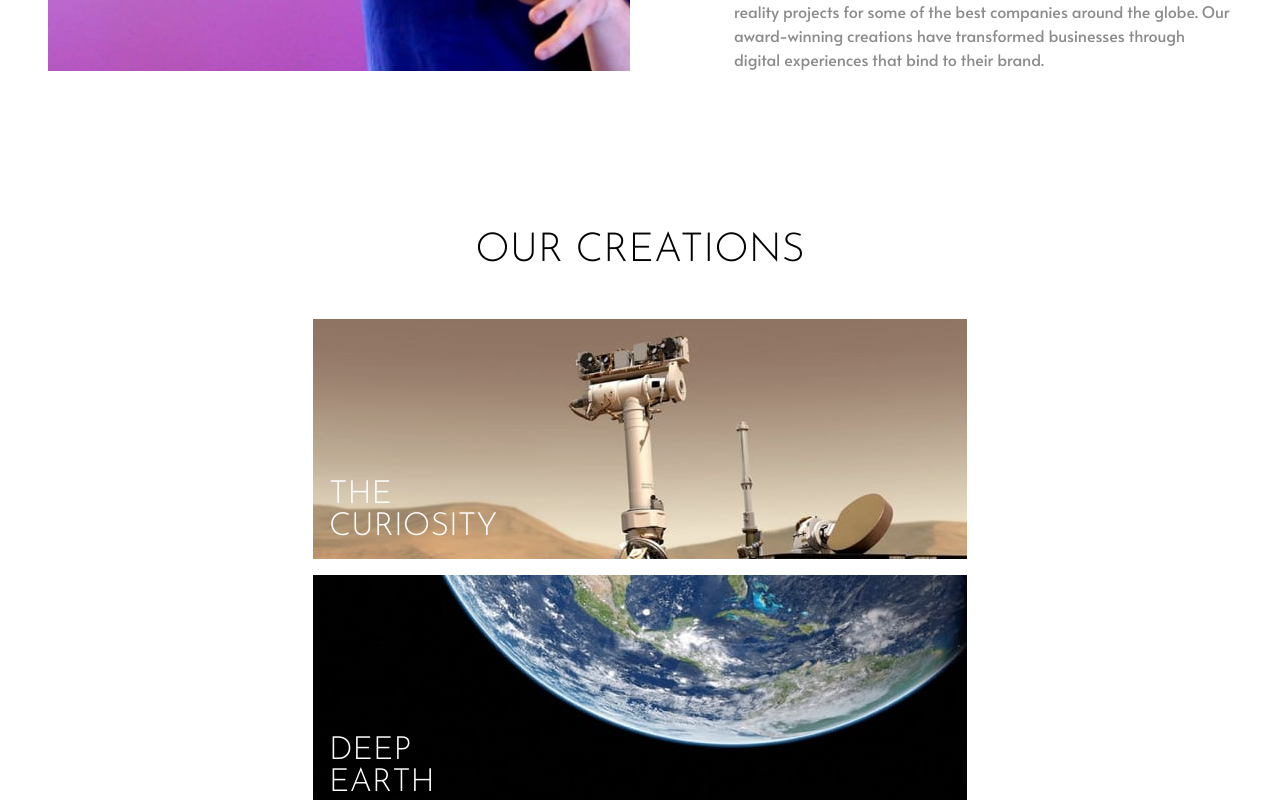
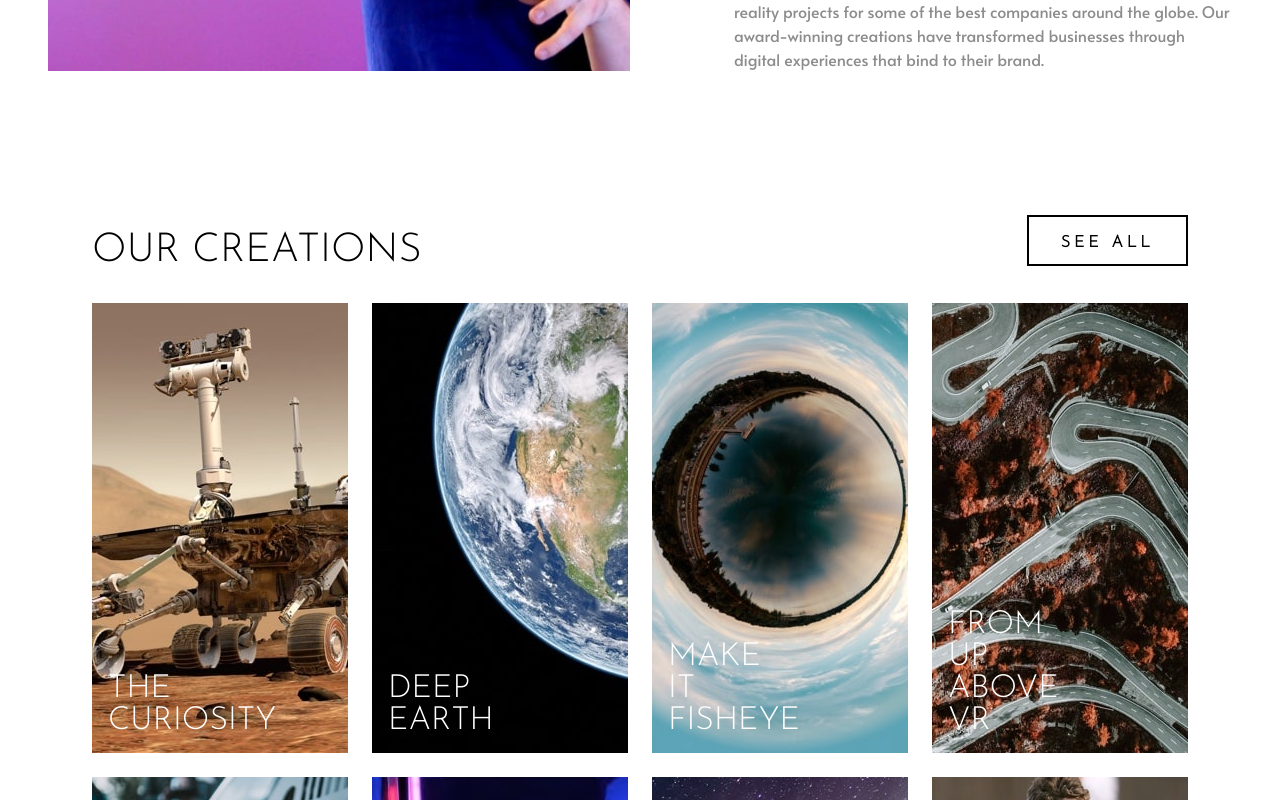
Before and after one commit to pklepa/loopstudios-landing, a React (Create React App) app: page / in a window 1280 px wide. Shown: the part 1260-2060 px from the top of the page. Built offline with nearby package versions, Linux system fonts and the light colour scheme.

Commit message:
Gallery now properly adjusts for desktop size

```diff
--- a/src/assets/styles/theme.js
+++ b/src/assets/styles/theme.js
@@ -26,8 +26,8 @@ const theme = {
   },
 
   devices: {
-    sm_mobile: `(min-width: ${sizes.mobile})`,
-    mobile: `(min-width: ${sizes.lg_mobile})`,
+    mobile: `(min-width: ${sizes.mobile})`,
+    lg_mobile: `(min-width: ${sizes.lg_mobile})`,
     tablet: `(min-width: ${sizes.tablet})`,
     desktop: `(min-width: ${sizes.desktop})`,
   },
--- a/src/components/GalleryImages.js
+++ b/src/components/GalleryImages.js
@@ -7,7 +7,16 @@ import img6 from "../assets/images/mobile/image-night-arcade.jpg";
 import img7 from "../assets/images/mobile/image-pocket-borealis.jpg";
 import img8 from "../assets/images/mobile/image-soccer-team.jpg";
 
-const images = [
+import imgDesktop1 from "../assets/images/desktop/image-curiosity.jpg";
+import imgDesktop2 from "../assets/images/desktop/image-deep-earth.jpg";
+import imgDesktop3 from "../assets/images/desktop/image-fisheye.jpg";
+import imgDesktop4 from "../assets/images/desktop/image-from-above.jpg";
+import imgDesktop5 from "../assets/images/desktop/image-grid.jpg";
+import imgDesktop6 from "../assets/images/desktop/image-night-arcade.jpg";
+import imgDesktop7 from "../assets/images/desktop/image-pocket-borealis.jpg";
+import imgDesktop8 from "../assets/images/desktop/image-soccer-team.jpg";
+
+export const images = [
   { src: img1, title: "The Curiosity" },
   { src: img2, title: "Deep Earth" },
   { src: img3, title: "Make it Fisheye" },
@@ -18,4 +27,13 @@ const images = [
   { src: img8, title: "Soccer Team VR" },
 ];
 
-export default images;
+export const imagesDesktop = [
+  { src: imgDesktop1, title: "The Curiosity" },
+  { src: imgDesktop2, title: "Deep Earth" },
+  { src: imgDesktop3, title: "Make it Fisheye" },
+  { src: imgDesktop4, title: "From up above VR" },
+  { src: imgDesktop5, title: "The Grid" },
+  { src: imgDesktop6, title: "Night Arcade" },
+  { src: imgDesktop7, title: "Pocket Borealis" },
+  { src: imgDesktop8, title: "Soccer Team VR" },
+];
--- a/src/components/GallerySection.js
+++ b/src/components/GallerySection.js
@@ -1,14 +1,28 @@
 import React from "react";
 import styled from "styled-components";
 
-import images from "./GalleryImages";
+import useWindowDimensions from "../assets/utils/useWindowDimensions";
+import { images, imagesDesktop } from "./GalleryImages";
 
 function GallerySection() {
+  const { width } = useWindowDimensions();
+
   return (
     <Container>
       <h1>Our Creations</h1>
 
-      {images.map((img, index) => {
+      <GalleryContainer>
+        {width < 850
+          ? images.map((img, index) => {
+              return (
+                <ImgWrapper key={`grid-item-${index}`}>
+                  <img src={img.src} alt={img.title} />
+                  <span>{img.title}</span>
+                  <div className="background"></div>
+                </ImgWrapper>
+              );
+            })
+          : imagesDesktop.map((img, index) => {
               return (
                 <ImgWrapper key={`grid-item-${index}`}>
                   <img src={img.src} alt={img.title} />
@@ -17,6 +31,7 @@ function GallerySection() {
                 </ImgWrapper>
               );
             })}
+      </GalleryContainer>
 
       <button>See All</button>
     </Container>
@@ -24,11 +39,13 @@ function GallerySection() {
 }
 
 const Container = styled.section`
-  display: grid;
-  grid-template-columns: 1fr;
-  grid-gap: 1rem;
+  display: flex;
+  flex-direction: column;
+  align-items: center;
 
-  padding: 0 3rem;
+  padding: 4rem 1rem;
+
+  position: relative;
 
   h1 {
     font-size: 2.5rem;
@@ -39,20 +56,17 @@ const Container = styled.section`
     text-transform: uppercase;
     text-align: center;
 
-    margin: 6rem 0 2rem;
+    margin: 2rem 0;
   }
 
   button {
     line-height: 1em;
-    letter-spacing: 2px;
-    font-size: 1.8rem;
+    letter-spacing: 4px;
+    font-size: 1rem;
     font-family: ${(props) => props.theme.fonts.title};
     font-weight: 600;
     color: ${(props) => props.theme.colors.black};
     text-transform: uppercase;
-
-    align-self: baseline;
-    justify-self: center;
 
     background-color: ${(props) => props.theme.colors.white};
     border: 2px solid ${(props) => props.theme.colors.black};
@@ -66,6 +80,33 @@ const Container = styled.section`
       color: white;
       cursor: pointer;
     }
+  }
+
+  @media ${(props) => props.theme.devices.lg_mobile} {
+    padding: 4rem 2rem;
+  }
+
+  @media ${(props) => props.theme.devices.tablet} {
+    align-items: flex-start;
+    padding: 4rem 3rem;
+
+    button {
+      position: absolute;
+      top: 4rem;
+      right: 3rem;
+      margin: 1rem 0;
+    }
+  }
+`;
+
+const GalleryContainer = styled.div`
+  display: grid;
+  grid-template-columns: 1fr;
+  grid-gap: 1rem;
+
+  @media ${(props) => props.theme.devices.tablet} {
+    grid-template-columns: repeat(4, 1fr);
+    grid-gap: 1.5rem;
   }
 `;
 
--- a/src/components/HeroSection.js
+++ b/src/components/HeroSection.js
@@ -35,7 +35,6 @@ const Container = styled.section`
 
   .title-wrapper {
     width: 100%;
-    padding: 0 2rem;
     flex: 1;
 
     display: flex;
@@ -57,10 +56,14 @@ const Container = styled.section`
     }
   }
 
+  @media ${(props) => props.theme.devices.lg_mobile} {
+    padding: 0 2rem;
+  }
+
   @media ${(props) => props.theme.devices.tablet} {
+    padding: 0 3rem;
+
     .title-wrapper {
-      padding: 0 3rem;
-
       .title {
         font-size: 4rem;
         max-width: 600px;
--- a/src/components/Navbar.js
+++ b/src/components/Navbar.js
@@ -37,7 +37,7 @@ const Container = styled.header`
   justify-content: space-between;
 
   width: 100%;
-  padding: 3rem 2rem;
+  padding: 3rem 0;
 
   z-index: 10;
 
@@ -52,7 +52,6 @@ const Container = styled.header`
   @media ${(props) => props.theme.devices.tablet} {
     display: flex;
     align-items: center;
-    padding: 3rem;
 
     .nav-links {
       display: flex;
```
Also changed, not shown: 1 other file (tests, documents, lock files or other folders). Lines whose indentation alone changed are shown as unchanged.
